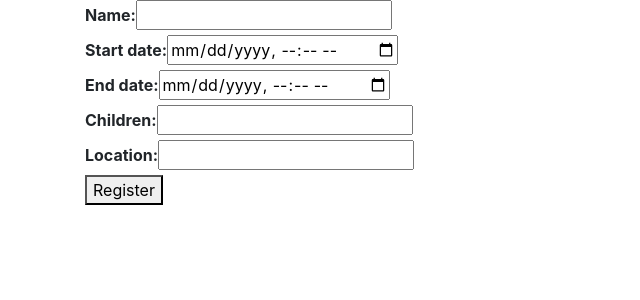
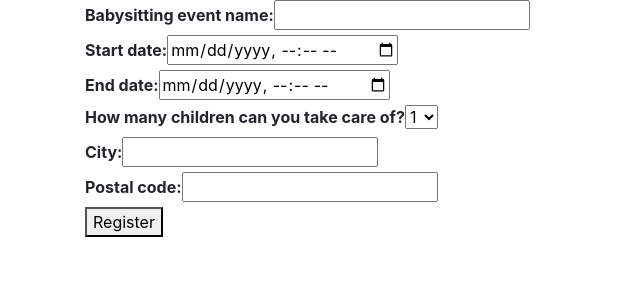
Before and after one commit to KatarzynaMolenda/BabySitterLocally, an Angular app: page /offer in a window 1280 px wide. Shown: the top 300 px of the page, without its empty margins (0-640 px from the left). Built offline with nearby package versions, Linux system fonts and the light colour scheme.

Commit message:
changes in offer view and minor changes elswhere (e.g.added city)

```diff
--- a/src/app/main-view/main-view.component.html
+++ b/src/app/main-view/main-view.component.html
@@ -20,7 +20,7 @@
   </div>
   </div>
 <div class="container">
-<!--  <source srcset="https://cdn.unitycms.io/image/ocroped/1200,1200,1000,1000,0,0/uUvE2yHEKyY/A4ECkAL_4g9AGFNjkyZPw5.jpg" type="image/svg+xml">-->
+  <source srcset="https://cdn.unitycms.io/image/ocroped/1200,1200,1000,1000,0,0/uUvE2yHEKyY/A4ECkAL_4g9AGFNjkyZPw5.jpg" type="image/svg+xml">
   <img src="https://cdn.unitycms.io/image/ocroped/1200,1200,1000,1000,0,0/uUvE2yHEKyY/A4ECkAL_4g9AGFNjkyZPw5.jpg" class="img-fluid img-thumbnail" alt="kids">
   <button [routerLink]="['../manage-children']" class="btn btn-warning" >Manage your children</button>
 </div>
--- a/src/app/manage-children/manage-children.component.html
+++ b/src/app/manage-children/manage-children.component.html
@@ -20,6 +20,7 @@
     <td>{{child.firstName}}</td>
     <td>{{child.lastName}}</td>
     <td>{{child.birthDate}}</td>
+    <td>{{child.delete()}}</td>
   </tr>
   </tbody>
 </table>
--- a/src/app/model/babysitter.ts
+++ b/src/app/model/babysitter.ts
@@ -1,4 +1,5 @@
 export interface Babysitter {
+  city: string;
   id?: number;
   firstName: string;
   lastName: string;
--- a/src/app/model/child.ts
+++ b/src/app/model/child.ts
@@ -3,4 +3,6 @@ export interface Child {
   firstName: string;
   lastName: string;
   birthDate: string;
+
+
 }
--- a/src/app/need-help/need-help.component.html
+++ b/src/app/need-help/need-help.component.html
@@ -13,13 +13,14 @@
     <h1 class="mx-auto my-0 text-uppercase">Our avaliable nannies:</h1>
   </div>
 
-  <table>
+  <table class="table table-striped">
     <thead>
     <tr>
       <th>First name</th>
       <th>Last name</th>
       <th>Phone number</th>
       <th>E-mail</th>
+      <th>City</th>
     </tr>
     </thead>
     <tbody>
@@ -28,6 +29,7 @@
       <td>{{babysitter.lastName}}</td>
       <td>{{babysitter.phoneNumber}}</td>
       <td>{{babysitter.email}}</td>
+      <td>{{babysitter.city}}</td>
     </tr>
     </tbody>
   </table>
--- a/src/app/offer-help/offer-help.component.html
+++ b/src/app/offer-help/offer-help.component.html
@@ -9,7 +9,7 @@
 
   <div class="container">
     <div>
-      <label class="newEvent" for="name"><b>Name:</b></label>
+      <label class="newEvent" for="name"><b>Babysitting event name:</b></label>
       <input type="text" name="name" required id="name" [(ngModel)]="newEvent.name">
     </div>
     <div>
@@ -21,12 +21,22 @@
       <input type="datetime-local" name="endTime" required id="endTime" [(ngModel)]="newEvent.endTime">
     </div>
     <div>
-      <label><b>Children:</b></label>
-      <input type="text" name="children">
+      <label><b>How many children can you take care of?</b></label>
+      <select>
+        <option value="1">1</option>
+        <option value="2">2</option>
+        <option value="3">3</option>
+        <option value="4">4</option>
+        <option value="5">5</option>
+      </select>
     </div>
     <div>
-      <label><b>Location:</b></label>
-      <input type="text" name="location">
+      <label><b>City:</b></label>
+      <input type="text" name="city">
+    </div>
+    <div>
+      <label><b>Postal code:</b></label>
+      <input type="text" name="postal-code">
     </div>
 
     <div>
--- a/src/app/register/register.component.ts
+++ b/src/app/register/register.component.ts
@@ -15,7 +15,8 @@ export class RegisterComponent {
     firstName: '',
     lastName: '',
     email: '',
-    phoneNumber: ''
+    phoneNumber: '',
+    city: ''
   };
 
   validationErrors: BabysitterValidationErrors = {};
--- a/src/app/services/babysitter.service.ts
+++ b/src/app/services/babysitter.service.ts
@@ -16,7 +16,8 @@ export class BabysitterService implements OnInit {
     firstName: '',
     lastName: '',
     phoneNumber: '',
-    email: ''
+    email: '',
+    city: ''
   };
 
   babysitters: Babysitter[] = [];
```
